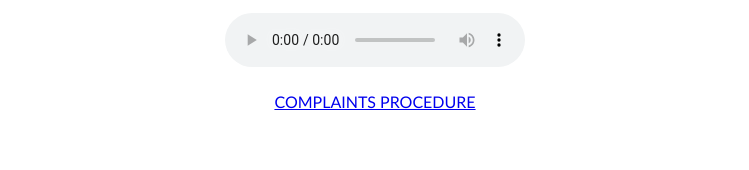
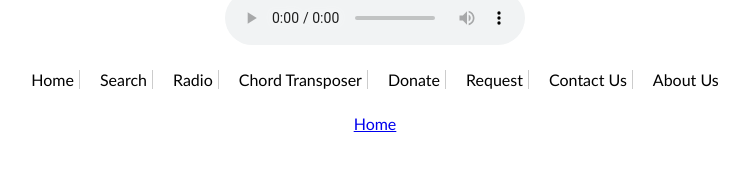
Before and after one commit to stardustaudacity22/THM-RadioFM-Web, a plain HTML site: page index.html in a window 1280 px wide. Shown: the part 512-682 px from the top of the page, without its empty margins (265-1014 px from the left). Drawn offline with Linux system fonts and the light colour scheme.

Commit message:
Implement new navigation menu in index.html
Added new navigation menu styles and HTML structure.

```diff
--- a/index.html
+++ b/index.html
@@ -35,6 +35,32 @@
             border-radius: 6px;
         }
 
+        /* --- New Menu Styles --- */
+        .main-nav ul {
+            list-style: none; /* Removes bullet points */
+            padding: 0;
+            margin: 0;
+            display: flex; /* Aligns list items horizontally */
+            gap: 15px; /* Adds space between items */
+            flex-wrap: wrap; /* Allows menu to wrap on small screens */
+            justify-content: center;
+        }
+
+        .main-nav a {
+            text-decoration: none; /* Removes default link underline */
+            color: #000000;
+            padding: 0 5px; /* Adds clickable area */
+        }
+
+        .main-nav a:hover {
+            text-decoration: underline;
+        }
+
+        /* Optional: Add vertical dividers like | Home | Search | */
+        .main-nav li:not(:last-child) a {
+            border-right: 1px solid #ccc;
+        }
+
         .complaints a:hover {
             text-decoration: underline;
         }
@@ -54,8 +80,24 @@
             Your browser does not support the audio element.
         </audio>
 
+        <!-- New Menu HTML Structure -->
+        <nav class="main-nav">
+            <ul>
+                <li><a href="https://www.troublehoneymusic.co.za">Home</a></li>
+                <li><a href="#">Search</a></li>
+                <li><a href="#">Radio</a></li>
+                <li><a href="#">Chord Transposer</a></li>
+                <li><a href="#">Donate</a></li>
+                <li><a href="#">Request</a></li>
+                <li><a href="#">Contact Us</a></li>
+                <li><a href="#">About Us</a></li>
+            </ul>
+        </nav>
+        <!-- End New Menu Structure -->
+
+        <!-- Keeping original complaints div, though it's redundant now -->
         <div class="complaints">
-            <a href="lfmcp.pdf" target="_blank">COMPLAINTS PROCEDURE</a>
+            <a href="https://www.troublehoneymusic.co.za">Home</a>
         </div>
 
     </div>
```
